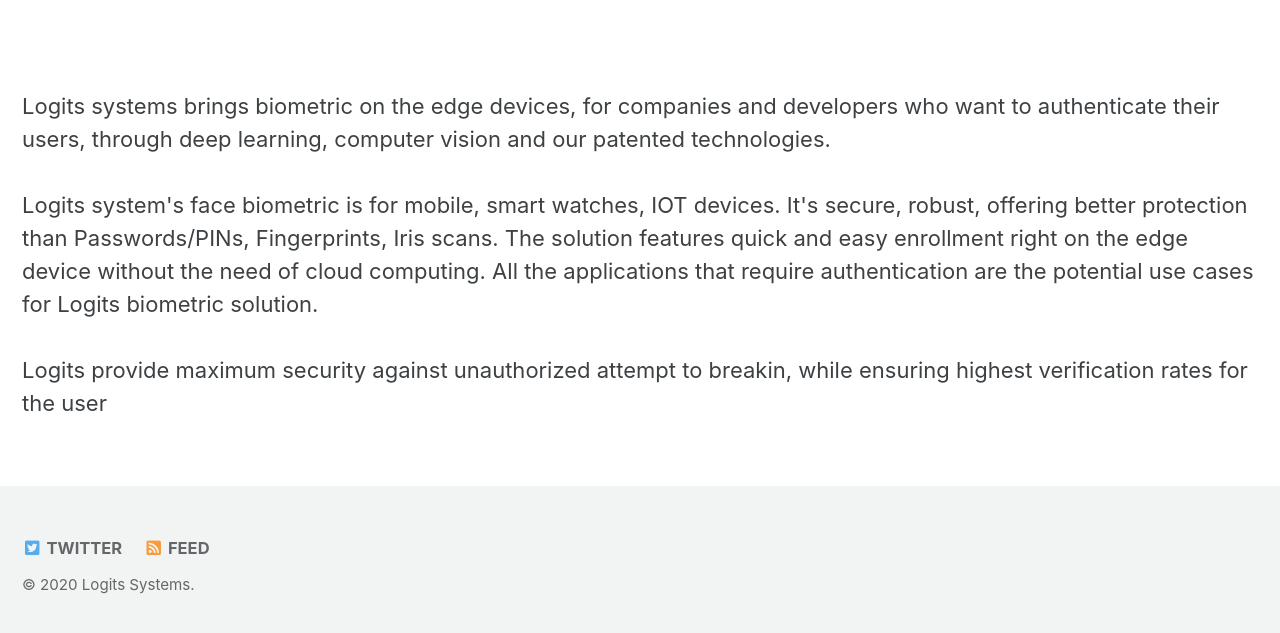
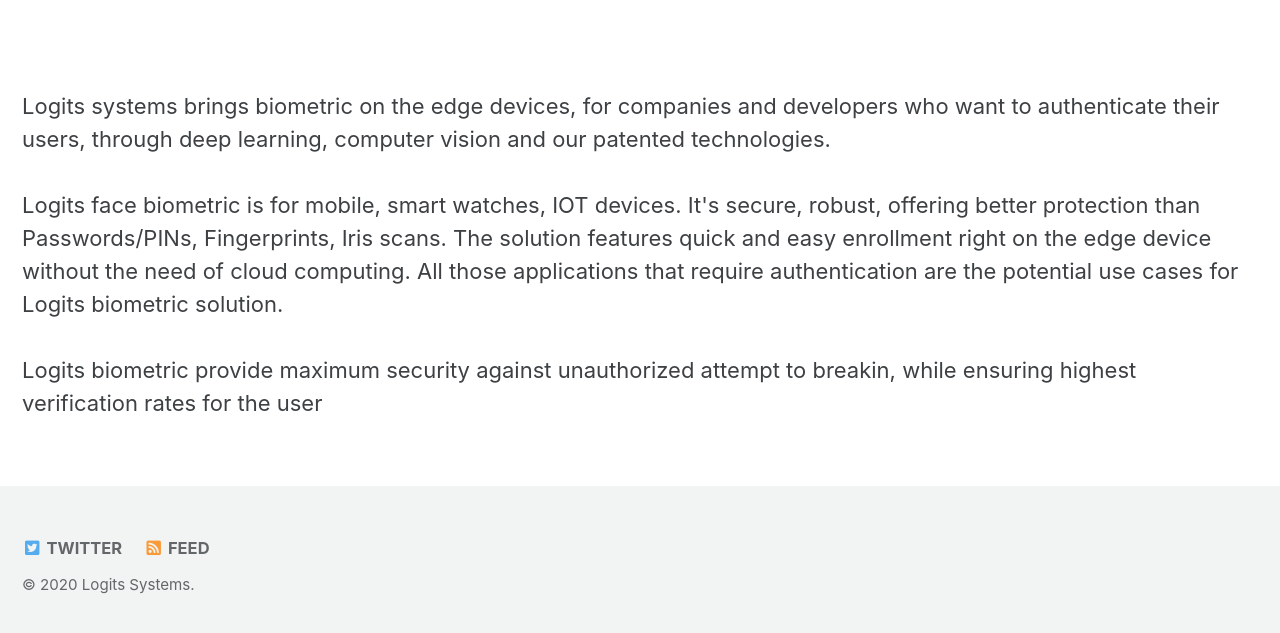
Before and after one commit to milinddeore/logits-website, a Jekyll site: the page built from index.html, in a window 1280 px wide and 900 px high, scrolled down 1132 px, cut to the strip 259-892 px from the top of the window. Built offline with Jekyll 4.4.1, drawn with Linux system fonts in a browser that asks for light colours; cached includes are drawn as plain includes; the list of posts is cut into pages by our own code.

Commit message:
Update index.html

```diff
--- a/index.html
+++ b/index.html
@@ -20,7 +20,7 @@
 Logits systems brings biometric on the edge devices, for companies and developers who want to authenticate their users, through deep learning, computer vision and our patented technologies.
 <br/>
 <br/>
-Logits system's face biometric is for mobile, smart watches, IOT devices. It's secure, robust, offering better protection than Passwords/PINs, Fingerprints, Iris scans. The solution features quick and easy enrollment right on the edge device without the need of cloud computing. All the applications that require authentication are the potential use cases for Logits biometric solution.
+Logits face biometric is for mobile, smart watches, IOT devices. It's secure, robust, offering better protection than Passwords/PINs, Fingerprints, Iris scans. The solution features quick and easy enrollment right on the edge device without the need of cloud computing. All those applications that require authentication are the potential use cases for Logits biometric solution.
 <br/>
 <br/>
-Logits provide maximum security against unauthorized attempt to breakin, while ensuring highest verification rates for the user
+Logits biometric provide maximum security against unauthorized attempt to breakin, while ensuring highest verification rates for the user
```
